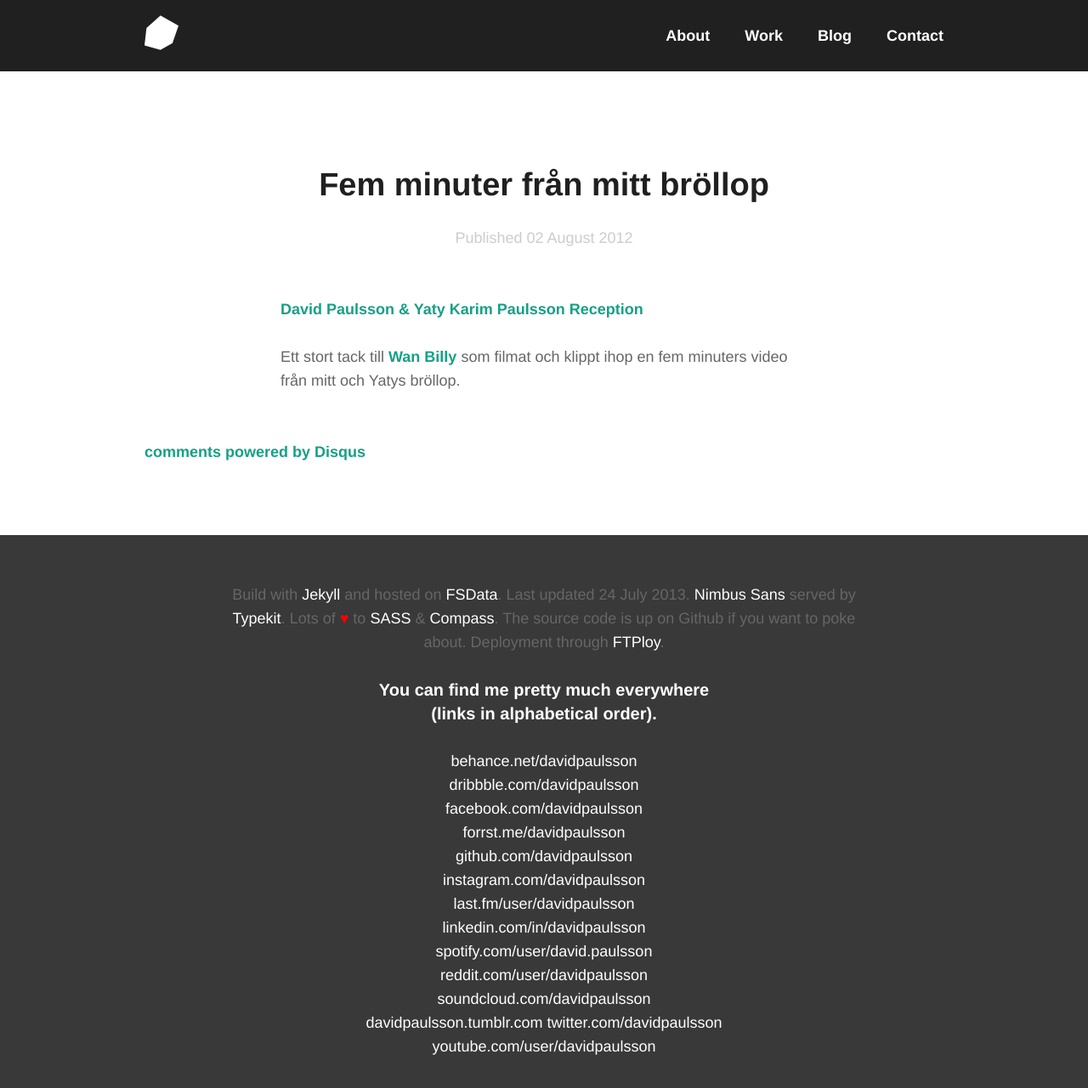
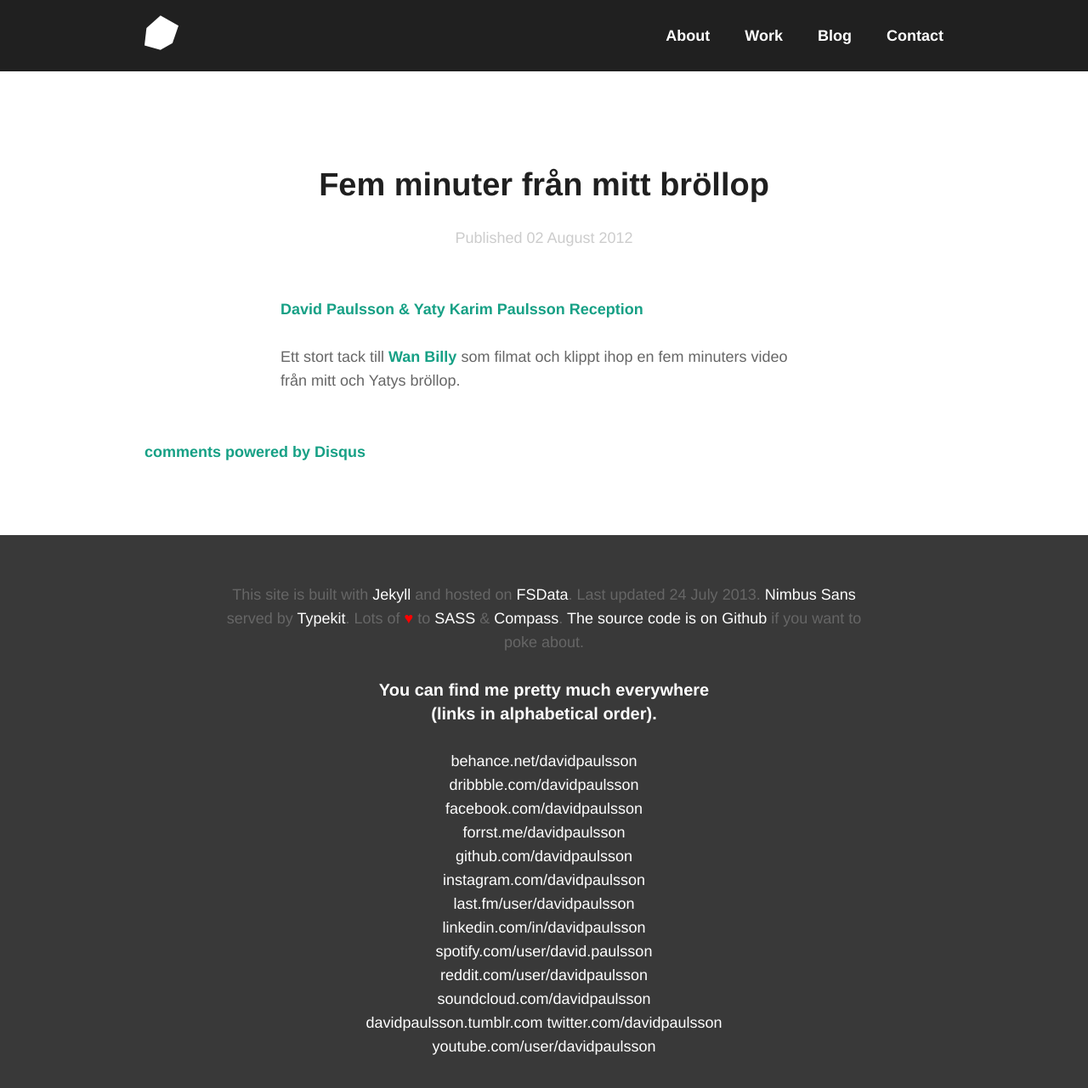
Before and after one commit to davidpaulsson/davidpaulsson.se, a Jekyll site: the page built from _posts/2012-08-02-fem-minuter-fran-mitt-brollop.md, in a window 1280 px wide and 1330 px high. Shown: the top 1281 px of the window at 85% size. Built offline with Jekyll 4.4.1, drawn with Linux system fonts in a browser that asks for light colours; nearby versions of some CDN libraries; comment, search, counter and statistics services are not loaded.

Commit message:
Spelling error and link to Github repo.

```diff
--- a/_includes/footer.html
+++ b/_includes/footer.html
@@ -1,7 +1,7 @@
 		<div class="site-footer-wrapper">
 			<footer class="site-footer" role="contentinfo">
 				<div class="contact">
-					<p>Build with <a href="http://jekyllrb.com/">Jekyll</a> and hosted on <a href="https://fsdata.se/">FSData</a>. Last updated {{ site.time | date_to_long_string }}. <a href="https://typekit.com/fonts/nimbus-sans">Nimbus Sans</a> served by <a href="https://typekit.com/">Typekit</a>. Lots of <span>♥</span> to <a href="http://sass-lang.com/">SASS</a> & <a href="http://compass-style.org/">Compass</a>. The source code is up on Github if you want to poke about. Deployment through <a href="http://ftploy.com/">FTPloy</a>.</p>
+					<p>This site is built with <a href="http://jekyllrb.com/">Jekyll</a> and hosted on <a href="https://fsdata.se/">FSData</a>. Last updated {{ site.time | date_to_long_string }}. <a href="https://typekit.com/fonts/nimbus-sans">Nimbus Sans</a> served by <a href="https://typekit.com/">Typekit</a>. Lots of <span>♥</span> to <a href="http://sass-lang.com/">SASS</a> & <a href="http://compass-style.org/">Compass</a>. <a href="https://github.com/davidpaulsson/davidpaulsson.se">The source code is on Github</a> if you want to poke about.</p>
 				</div>
 				<div class="contact">
 					<h4>You can find me pretty much everywhere <br>(links in alphabetical order).</h4>
```
